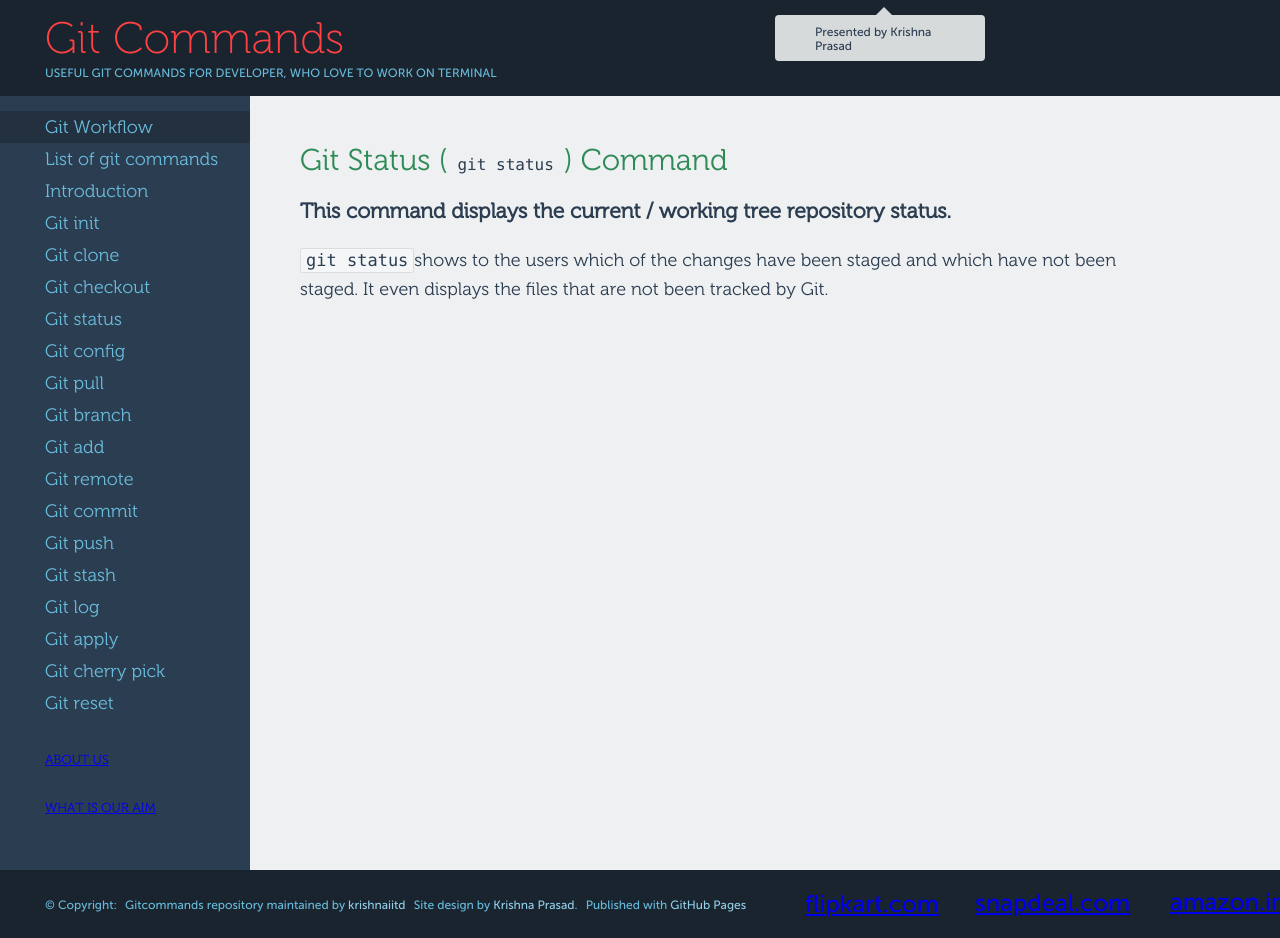
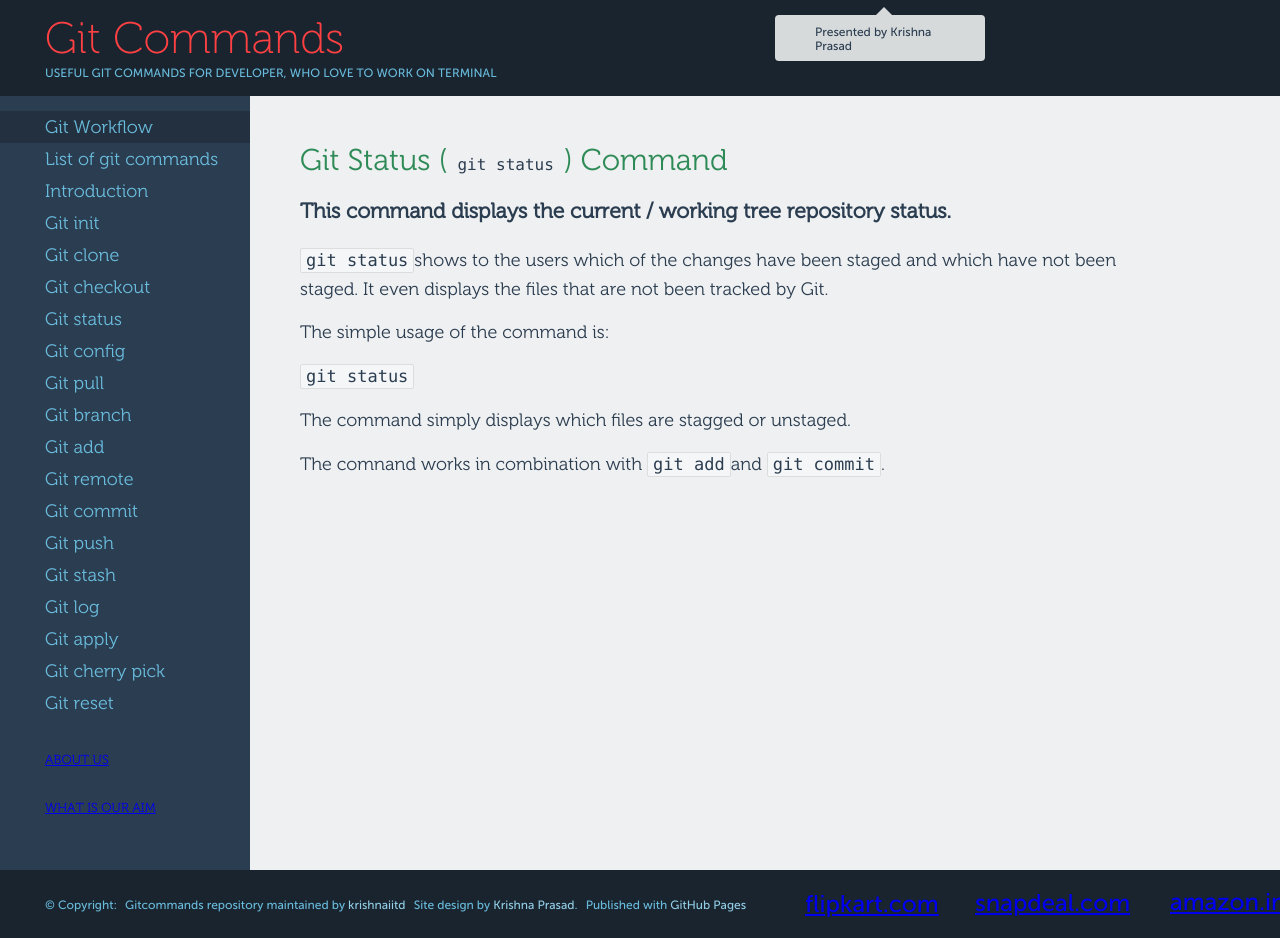
Before and after one commit to krishnaiitd/gitcommands, a Jekyll site: the page built from git-status/index.html, in a window 1280 px wide. Built offline with Jekyll 4.4.1, drawn with Linux system fonts in a browser that asks for light colours; comment, search, counter and statistics services are not loaded.

Commit message:
added text

```diff
--- a/git-status/index.html
+++ b/git-status/index.html
@@ -10,4 +10,9 @@ keywords: git status, git commands, git diff, git stash.
   </p>
   <p> <h3>This command displays the current / working tree repository status.</h3></p>
   <p><code>git status</code>shows to the users which of the changes have been staged and which have not been staged. It even displays the files that are not been tracked by Git. </p>
+  <p>The simple usage of the command is:</p>
+  <p><code>git status</code> </p>
+  <p> The command simply displays which files are stagged or unstaged.</p>
+
+  <p>The comnand works in combination with <code>git add</code>and <code>git commit</code>. </p>
 </article>
```
